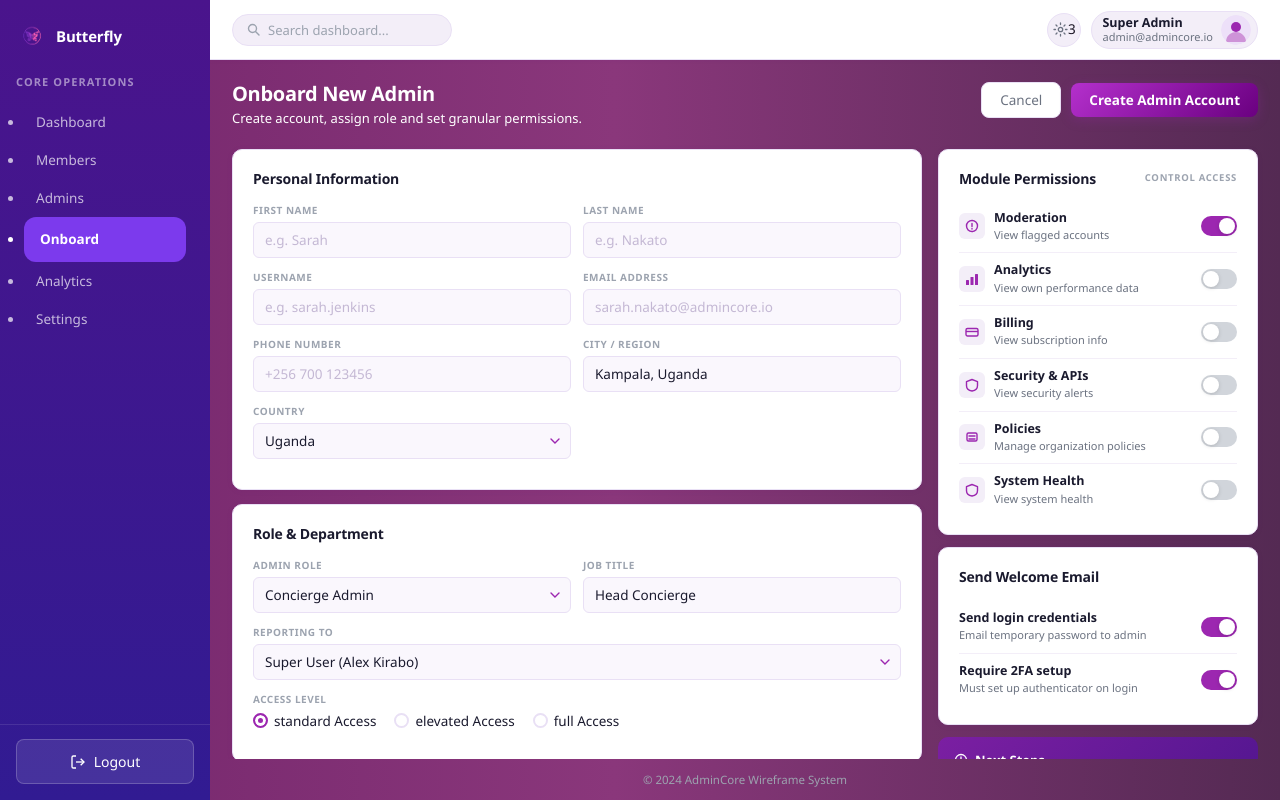
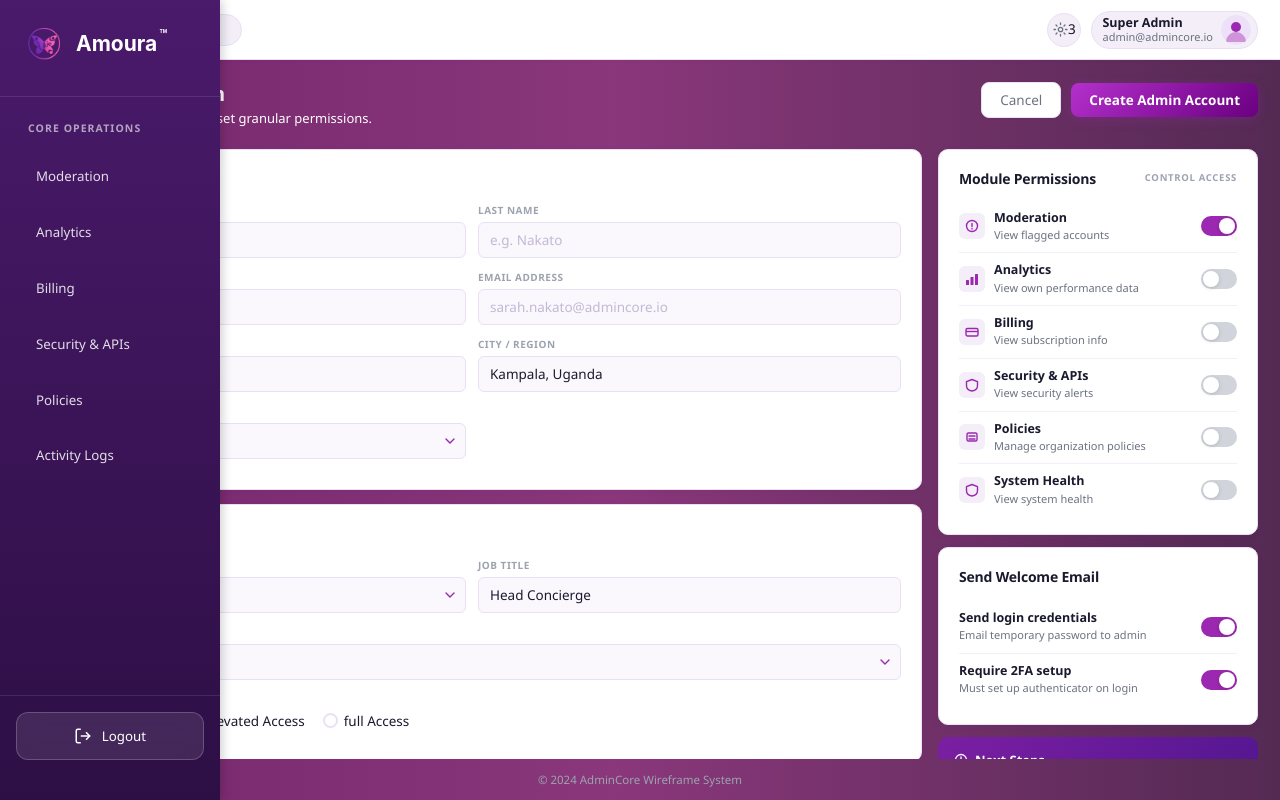
Before and after one commit to IjeButterfly-Relationship-app/Portal, a React (Vite) app: page /onboard in a window 1280 px wide. Built offline with nearby package versions, Linux system fonts and the light colour scheme.

Commit message:
Reduce sidebar width from 280px to 220px

```diff
--- a/src/pages/Dashboard.jsx
+++ b/src/pages/Dashboard.jsx
@@ -50,7 +50,7 @@ const Dashboard = () => {
           <div className="nav-item">
             <span>Moderation</span>
           </div>
-          <div className="nav-item">
+          <div className="nav-item" onClick={() => navigate("/analytics")}>
             <span>Analytics</span>
           </div>
           <div className="nav-item">
--- a/src/pages/Onboard.jsx
+++ b/src/pages/Onboard.jsx
@@ -1,6 +1,7 @@
 import React, { useState } from "react";
 // import PropTypes from "prop-types";
 import { useNavigate } from "react-router-dom";
+import Sidebar from "../components/Sidebar";
 import "../styles/Onboard.css";
 
 const BASE_URL = "http://208.68.36.144";
@@ -289,62 +290,7 @@ export default function Onboard() {
   return (
     <div className="ob-app">
       {/* ── Sidebar ── */}
-      <aside className="ob-sidebar">
-        <div className="ob-sidebar-logo">
-          <span className="ob-logo-mark">
-            <img src="/butterfly-logo.png" alt="Butterfly" />
-          </span>
-          <span className="ob-logo-text">Butterfly</span>
-        </div>
-
-        <div className="ob-sidebar-section">
-          <div className="ob-sidebar-label">CORE OPERATIONS</div>
-          <nav className="ob-sidebar-nav">
-            <ul className="ob-nav-list">
-              {[
-                { label: "Dashboard", path: "/dashboard" },
-                { label: "Members", path: "/members" },
-                { label: "Admins", path: "/admins" },
-                { label: "Onboard", path: "/onboard" },
-                { label: "Analytics", path: "/analytics" },
-                { label: "Settings", path: "/settings" },
-              ].map((item) => (
-                <li
-                  key={item.label}
-                  className={`ob-nav-item${activeNav === item.label ? " ob-nav-item--active" : ""}`}
-                  role="listitem"
-                  onClick={() => {
-                    setActiveNav(item.label);
-                    if (item.path) {
-                      navigate(item.path);
-                    }
-                  }}
-                >
-                  {item.label}
-                </li>
-              ))}
-            </ul>
-          </nav>
-        </div>
-
-        <div className="ob-sidebar-footer">
-          <button className="ob-logout-btn" onClick={() => navigate("/")}>
-            <svg
-              width="16"
-              height="16"
-              viewBox="0 0 24 24"
-              fill="none"
-              stroke="currentColor"
-              strokeWidth="2"
-            >
-              <path d="M9 21H5a2 2 0 0 1-2-2V5a2 2 0 0 1 2-2h4"></path>
-              <polyline points="16 17 21 12 16 7"></polyline>
-              <line x1="21" y1="12" x2="9" y2="12"></line>
-            </svg>
-            Logout
-          </button>
-        </div>
-      </aside>
+      <Sidebar />
 
       {/* ── Main ── */}
       <div className="ob-main">
--- a/src/styles/Sidebar.css
+++ b/src/styles/Sidebar.css
@@ -2,7 +2,7 @@
    SIDEBAR COMPONENT
 ════════════════════════════════════════════ */
 .sidebar {
-  width: 280px;
+  width: 220px;
   height: 100vh;
   background: linear-gradient(180deg, #4a1a6b 0%, #2d0f45 100%);
   display: flex;
```
